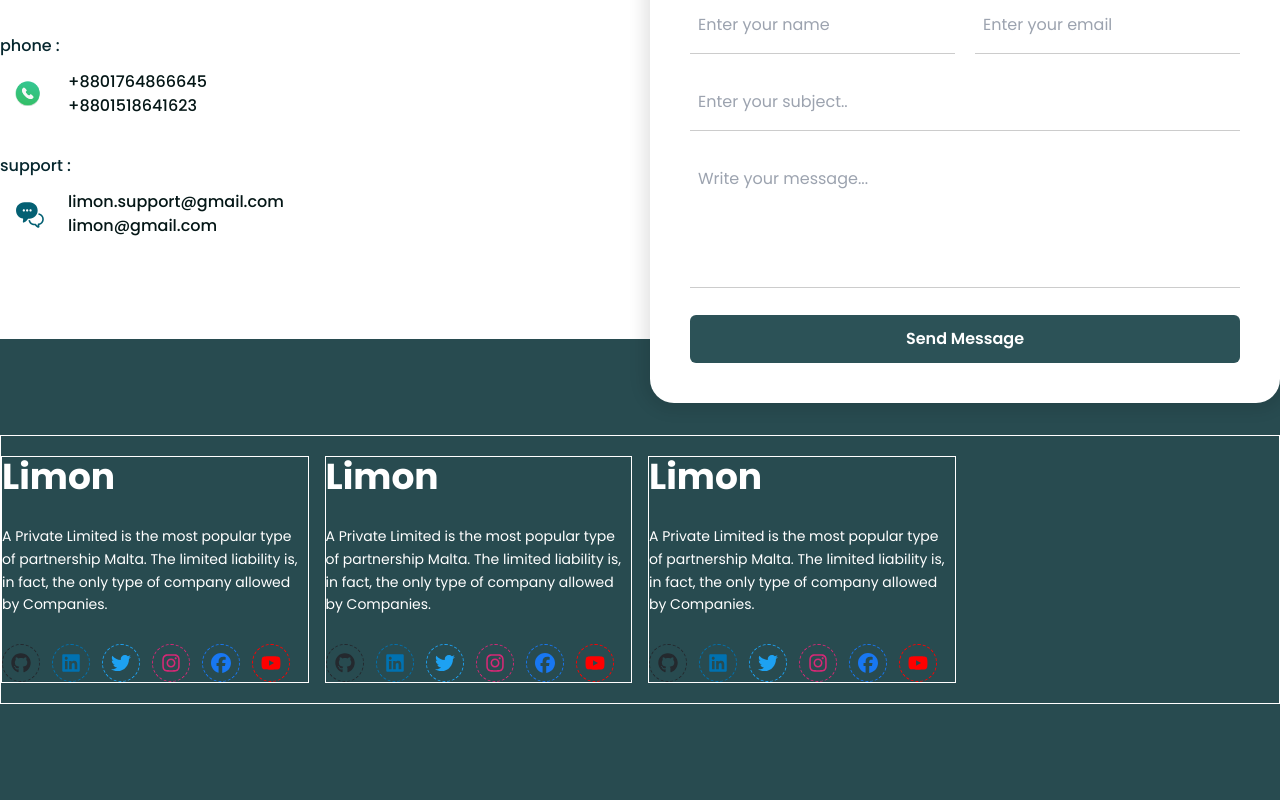
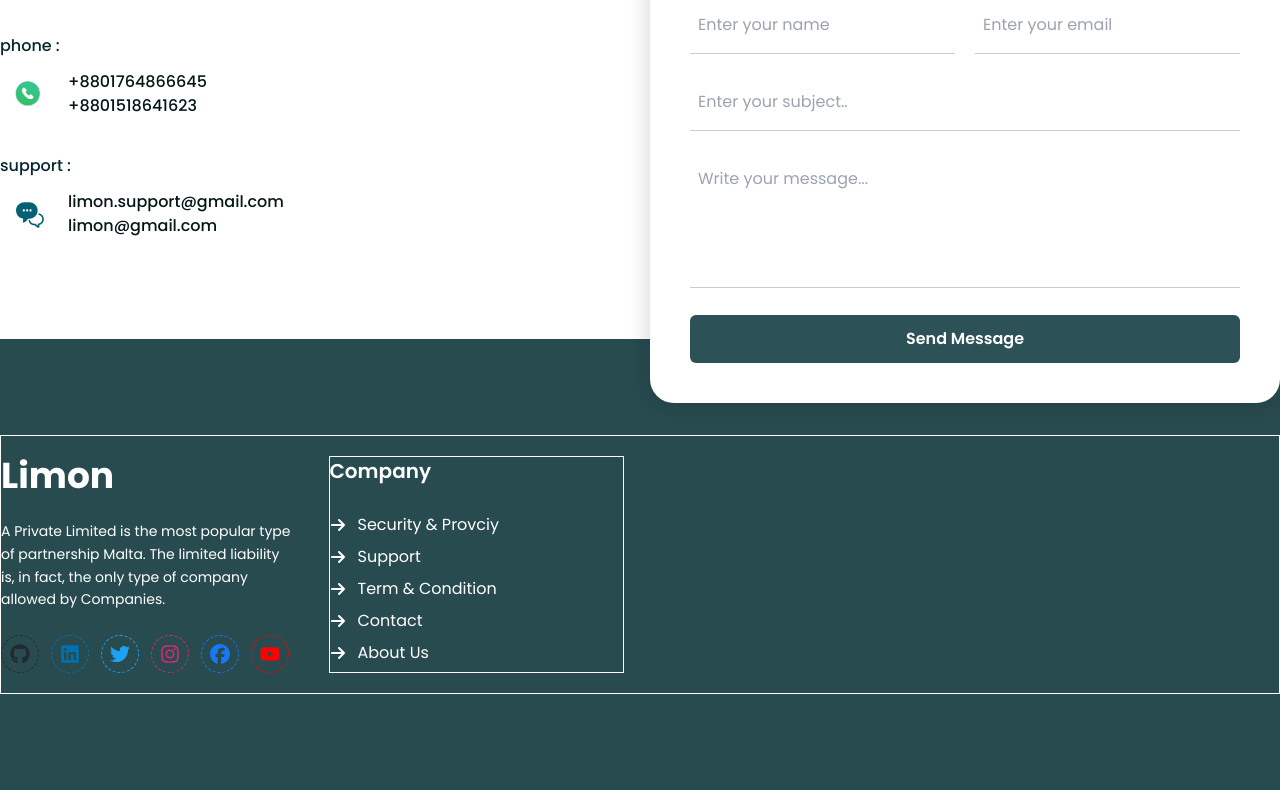
Before and after one commit to Limon-sheikh/My-portfolio, a React (Vite) app in the folder my-website/: page /contact in a window 1280 px wide. Shown: the part 407-1207 px from the top of the page. Built offline with nearby package versions, Linux system fonts and the light colour scheme.

Commit message:
foter link section added

```diff
--- a/my-website/src/components/footer/FooterAbout.jsx
+++ b/my-website/src/components/footer/FooterAbout.jsx
@@ -10,13 +10,9 @@ const FooterAbout = () => {
         {footerData.map((item) => (
           <div key={item.id} className="w-full">
             {item.type === "about" && (
-              <div className="flex flex-col gap-7 border overflow-hidden">
+              <div className="flex flex-col gap-6 overflow-hidden">
                 <Logo />
-
-                <h4 className="break-words text-sm leading-relaxed">
-                  {item.description}
-                </h4>
-
+                <h4 className="break-words text-sm leading-relaxed">{item.description}</h4>
                 <SocialIcon size={20} wrapperClass="flex flex-wrap gap-3 justify-start"
                 className="flex flex-wrap gap-3 border border-dashed rounded-full p-2"
                 />
--- a/my-website/src/components/footer/FooterLink.jsx
+++ b/my-website/src/components/footer/FooterLink.jsx
@@ -1,11 +1,32 @@
-import React from 'react';
+import React from "react";
+import { footerData } from "../../data/footer";
 
 const FooterLink = () => {
-    return (
-        <div>
+  return (
+    <div className="border">
+      {footerData.map((item) => (
+        <div key={item.id}>
+            {item.type === "link" && (
+                <div className="flex flex-col gap-7">
+                    <h5 className="text-xl font-semibold">{item.title}</h5>
+                    <ul className="flex flex-col gap-2 ">
+                        {item.link.map((linkItem) => {
+                            const Icon = linkItem.icon;
 
+                            return (
+                            <li key={linkItem.id} className="flex gap-3 items-center hover:text-green-300 transition-all duration-300">
+                                <Icon size={16} />
+                                <a href={linkItem.url} className="">{linkItem.name}</a>
+                            </li>
+                            );
+                        })}
+                    </ul>
+                </div>
+            )}
         </div>
-    );
+      ))}
+    </div>
+  );
 };
 
 export default FooterLink;
--- a/my-website/src/data/footer.js
+++ b/my-website/src/data/footer.js
@@ -1,15 +1,23 @@
+import { FaArrowRight } from "react-icons/fa6";
+
 export const footerData = [
   {
     id: 1,
     type: "about",
-    icon: "icon",
     description:"A Private Limited is the most popular type of partnership Malta. The limited liability is, in fact, the only type of company allowed by Companies.",
   },
   {
     id: 2,
     type: "link",
-    icon: "icon",
-    description:"dfed",
+    title: "Company",
+    icon: FaArrowRight,
+    link: [
+      {id: 1, name: "Security & Provciy", url: "/", icon: FaArrowRight},
+      {id: 2, name: "Support", url: "/", icon: FaArrowRight},
+      {id: 3, name: "Term & Condition", url: "/", icon: FaArrowRight},
+      {id: 3, name: "Contact", url: "/", icon: FaArrowRight},
+      {id: 3, name: "About Us", url: "/", icon: FaArrowRight},
+    ]
   },
   {
     id: 3,
--- a/my-website/src/pages/Footer.jsx
+++ b/my-website/src/pages/Footer.jsx
@@ -1,16 +1,16 @@
 // import React from 'react';
 // import {footerData} from "../data/footer";
 import FooterAbout from "../components/footer/FooterAbout";
+import FooterLink from "../components/footer/FooterLink";
 
 const Footer = () => {
   return (
     <footer className="bg-[#284b50] py-24 text-white">
       <div className="container mx-auto h-full">
-        <div className="border p-5 md:px-0 w-full grid grid-cols-1 gap-8 md:grid-cols-2 md:gap-4 lg:grid-cols-4">
+        <div className="border p-5 md:px-0 w-full grid grid-cols-1 gap-8 lg:grid-cols-4">
 
           <FooterAbout/>
-          <FooterAbout/>
-          <FooterAbout/>
+          <FooterLink/>
 
 
           {/* {footerData.map((item) => (
--- a/my-website/src/pages/Hero.jsx
+++ b/my-website/src/pages/Hero.jsx
@@ -10,7 +10,7 @@ const Home = () => {
     <>
       <section id="hero" className="min-h-[calc(100vh-80px)] md:flex md:items-center">
       <div className="container mx-auto">
-        <div id="wraper" className="px-5 md:px-0 md:grid md:grid-cols-12 lg:gap-2">
+        <div id="wraper" className="px-5 md:px-0 md:grid md:grid-cols-12 lg:gap-2 bg-orange-500">
           <div className="pt-[4vh] md:pt-0 flex flex-col md:col-span-6">
             <div className="">
               <h1 className="text-[13vw] mt-10 sm:text-[10vw] md:text-6xl lg:text-7xl font-bold leading-tight ">
@@ -33,7 +33,7 @@ const Home = () => {
               </div>
             </div>
 
-            <div className="mt-[14vh] lg:mt-14">
+            <div className="mt-[14vh]">
               <SocialIcon size={20} wrapperClass='flex flex-wrap justify-between md:justify-start gap-2 md:gap-6'
                 className={`border p-2 rounded-tl-3xl rounded-tr-3xl rounded-br-3xl`}
               />
```
